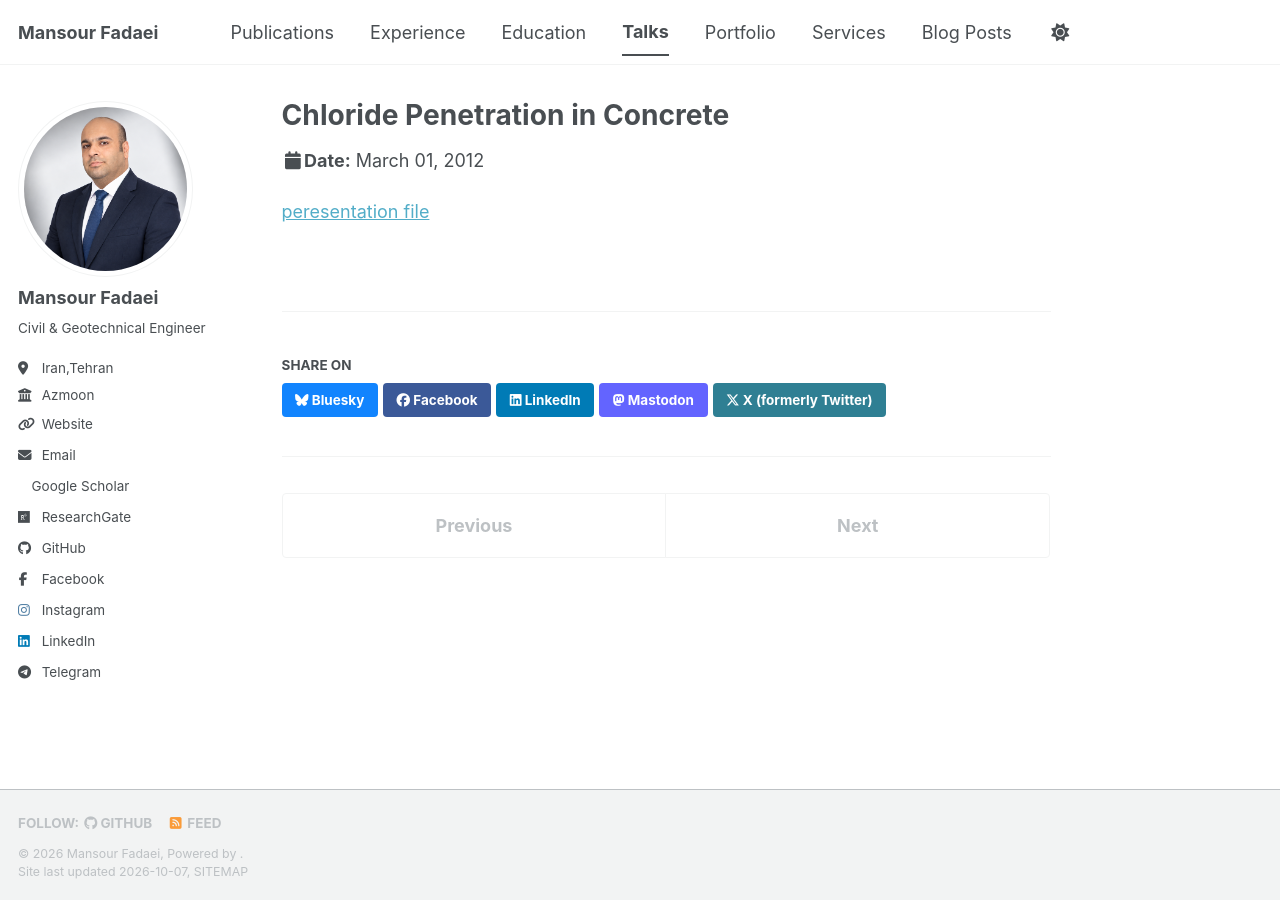
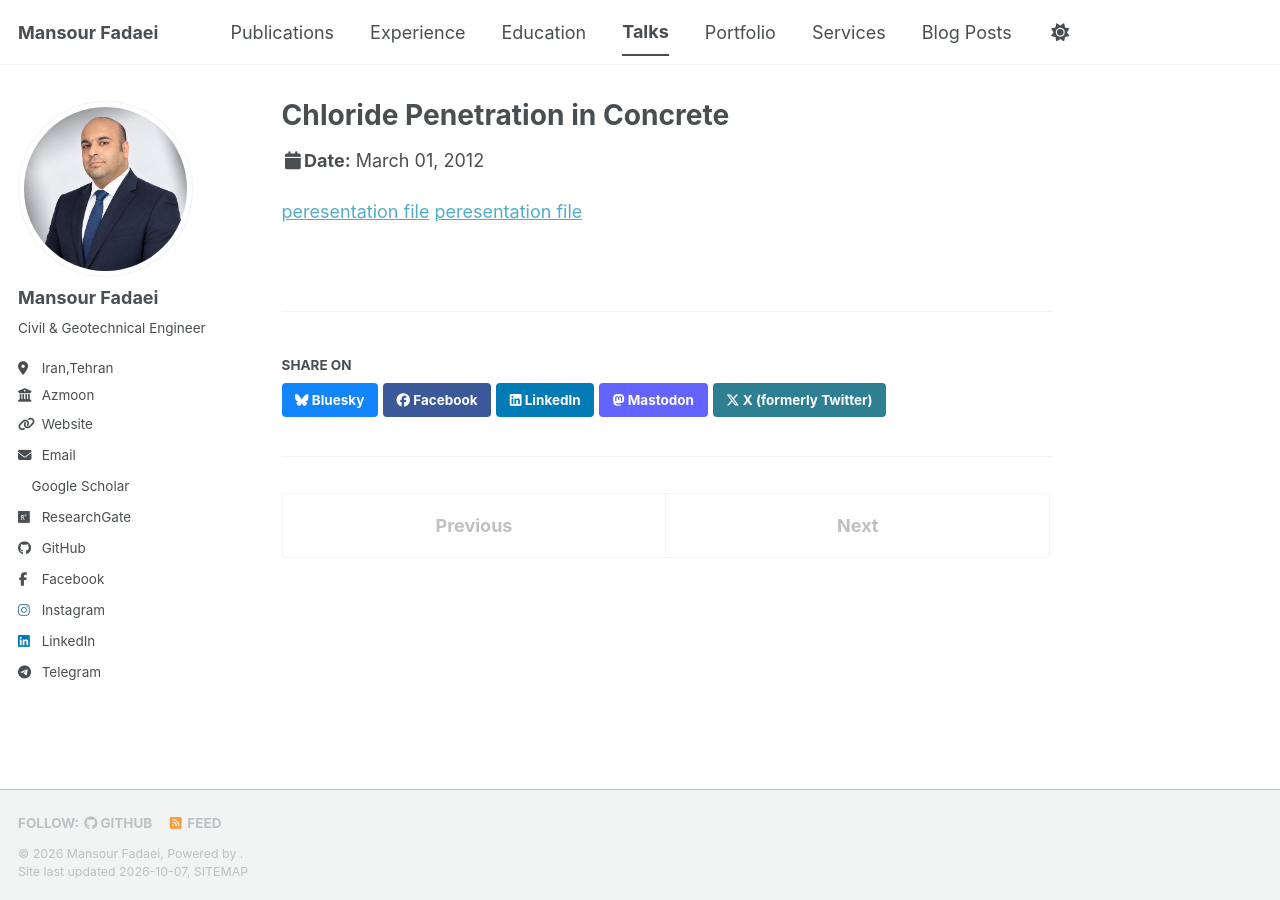
Before and after one commit to geo-eng/geo-eng.github.io, a Jekyll site: the page built from _talks/2012-03-01-RCPT.md, in a window 1280 px wide. Built offline with Jekyll 4.4.1, drawn with Linux system fonts in a browser that asks for light colours; a style sheet for code colours, icons or effects is not loaded.

Commit message:
Update and rename 2012-03-01-talk-1.md to 2012-03-01-RCPT.md

```diff
--- a/_talks/2012-03-01-talk-1.md
+++ b/_talks/2012-03-01-RCPT.md
@@ -9,3 +9,4 @@ location: "Tehran, Iran"
 ---
 
 [peresentation file](https://geodam.ir/files/RCPT-fadaei.pdf)
+[peresentation file](https://geodam.ir/images/RCPT-talk.png)
```
